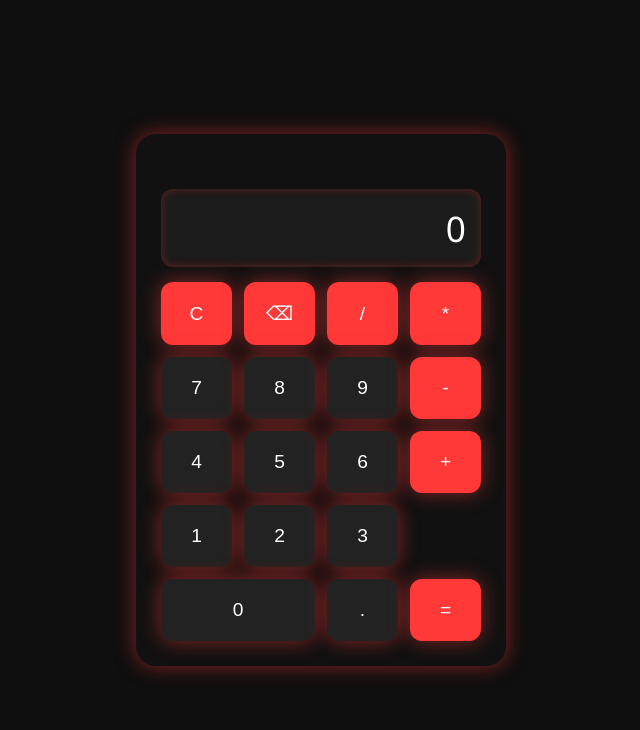
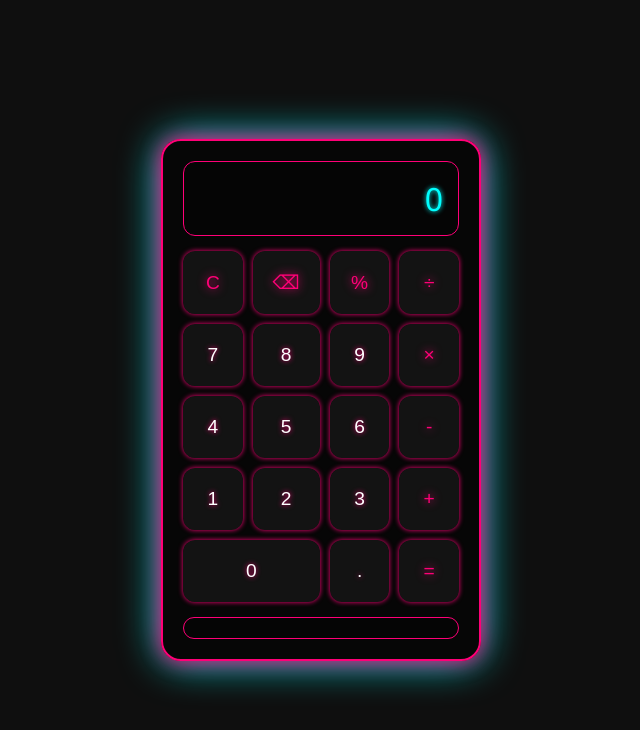
Before and after one commit to kenzokonbrut/Web-Calc-KenzoVerse, a plain HTML site: page index.html in a window 1280 px wide. Shown: the whole page, without its empty margins (319-959 px from the left). Drawn offline with Linux system fonts and the light colour scheme.

Commit message:
Update index.html

```diff
--- a/index.html
+++ b/index.html
@@ -3,21 +3,21 @@
 <head>
 <meta charset="UTF-8">
 <meta name="viewport" content="width=device-width, initial-scale=1.0">
-<title>KenzoVerse Smart Calculator</title>
+<title>KenzoVerse Neon Calculator</title>
 <style>
 :root {
   --bg: #0f0f0f;
-  --display-bg: #1b1b1b;
-  --btn-bg: #222;
-  --btn-hover: #ff3838;
-  --btn-active: #ff5c5c;
-  --text: #fff;
-  --accent: #ff3838;
-  --shadow: 0 0 20px rgba(255,56,56,0.5);
+  --text: #ffffff;
+  --accent: #ff0077;
+  --accent2: #00ffff;
+  --btn-bg: rgba(255,255,255,0.05);
+  --shadow: 0 0 10px var(--accent);
+  --shadow2: 0 0 20px var(--accent2);
 }
 
+* { box-sizing: border-box; margin: 0; padding: 0; }
+
 body {
-  margin: 0;
   font-family: 'Segoe UI', sans-serif;
   background: var(--bg);
   color: var(--text);
@@ -28,39 +28,32 @@ body {
 }
 
 .calculator {
-  background: #111;
-  padding: 25px;
+  background: rgba(0,0,0,0.6);
+  border: 2px solid var(--accent);
   border-radius: 20px;
-  box-shadow: var(--shadow);
+  padding: 20px;
   width: 320px;
-}
-
-.history {
-  font-size: 0.9rem;
-  min-height: 25px;
-  color: var(--accent);
-  text-align: right;
-  margin-bottom: 5px;
-  opacity: 0.7;
-  overflow-x: auto;
+  box-shadow: 0 0 20px var(--accent), 0 0 40px var(--accent2);
 }
 
 .display {
-  background: var(--display-bg);
-  color: var(--text);
-  font-size: 2.2rem;
+  background: rgba(0,0,0,0.2);
+  border: 1px solid var(--accent);
+  border-radius: 12px;
   padding: 15px;
-  border-radius: 12px;
+  font-size: 2rem;
   text-align: right;
   margin-bottom: 15px;
+  min-height: 50px;
   overflow-x: auto;
-  box-shadow: inset 0 0 10px rgba(255, 56, 56, 0.3);
+  color: var(--accent2);
+  text-shadow: 0 0 5px var(--accent2);
 }
 
 .buttons {
   display: grid;
   grid-template-columns: repeat(4, 1fr);
-  gap: 12px;
+  gap: 10px;
 }
 
 button {
@@ -71,148 +64,123 @@ button {
   background: var(--btn-bg);
   color: var(--text);
   cursor: pointer;
-  transition: all 0.2s ease;
-  box-shadow: var(--shadow);
+  box-shadow: 0 0 5px var(--accent);
+  transition: all 0.2s;
+  text-shadow: 0 0 5px var(--accent);
 }
 
 button:hover {
-  background: var(--btn-hover);
-  transform: scale(1.05);
+  transform: scale(1.1);
+  box-shadow: 0 0 15px var(--accent), 0 0 30px var(--accent2);
 }
 
-button:active {
-  background: var(--btn-active);
-  transform: scale(0.95);
-  box-shadow: 0 0 10px rgba(255,56,56,0.8);
+button.operator {
+  color: var(--accent);
+  text-shadow: 0 0 10px var(--accent);
 }
 
-.operator {
-  background: var(--accent);
-}
-
-.operator:hover {
-  background: #ff5c5c;
-}
-
-.span-two {
+button.double {
   grid-column: span 2;
 }
 
-@media(max-width: 400px) {
-  .calculator {
-    width: 90%;
-    padding: 15px;
-  }
-  .display {
-    font-size: 1.8rem;
-    padding: 10px;
-  }
-  button {
-    padding: 15px;
-    font-size: 1rem;
-  }
+.history {
+  margin-top: 15px;
+  max-height: 100px;
+  overflow-y: auto;
+  background: rgba(0,0,0,0.2);
+  border: 1px solid var(--accent);
+  border-radius: 12px;
+  padding: 10px;
+  font-size: 0.9rem;
+  color: var(--accent2);
+}
+
+.history-item {
+  margin-bottom: 5px;
 }
 </style>
 </head>
 <body>
-  <div class="calculator">
-    <div class="history" id="history"></div>
-    <div class="display" id="display">0</div>
-    <div class="buttons">
-      <button class="operator" id="clear">C</button>
-      <button class="operator" id="delete">⌫</button>
-      <button class="operator" id="divide">/</button>
-      <button class="operator" id="multiply">*</button>
 
-      <button class="num">7</button>
-      <button class="num">8</button>
-      <button class="num">9</button>
-      <button class="operator" id="subtract">-</button>
+<div class="calculator">
+  <div class="display" id="display">0</div>
+  <div class="buttons">
+    <button class="operator" data-value="C">C</button>
+    <button class="operator" data-value="⌫">⌫</button>
+    <button class="operator" data-value="%">%</button>
+    <button class="operator" data-value="÷">÷</button>
 
-      <button class="num">4</button>
-      <button class="num">5</button>
-      <button class="num">6</button>
-      <button class="operator" id="add">+</button>
+    <button data-value="7">7</button>
+    <button data-value="8">8</button>
+    <button data-value="9">9</button>
+    <button class="operator" data-value="×">×</button>
 
-      <button class="num">1</button>
-      <button class="num">2</button>
-      <button class="num">3</button>
-      <button class="num span-two">0</button>
-      <button class="num">.</button>
-      <button class="operator" id="equals">=</button>
-    </div>
+    <button data-value="4">4</button>
+    <button data-value="5">5</button>
+    <button data-value="6">6</button>
+    <button class="operator" data-value="-">-</button>
+
+    <button data-value="1">1</button>
+    <button data-value="2">2</button>
+    <button data-value="3">3</button>
+    <button class="operator" data-value="+">+</button>
+
+    <button class="double" data-value="0">0</button>
+    <button data-value=".">.</button>
+    <button class="operator" data-value="=">=</button>
   </div>
+  <div class="history" id="history"></div>
+</div>
 
 <script>
 const display = document.getElementById('display');
+const buttons = document.querySelectorAll('button');
 const historyEl = document.getElementById('history');
+
 let current = '';
-let result = '';
+let history = JSON.parse(localStorage.getItem('calcHistory')) || [];
 
-const numbers = document.querySelectorAll('.num');
-const operators = document.querySelectorAll('.operator');
+function updateDisplay() {
+  display.textContent = current || '0';
+}
 
-numbers.forEach(num => {
-  num.addEventListener('click', () => {
-    if (current === '0' && num.textContent !== '.') current = '';
-    current += num.textContent;
-    display.textContent = current;
+function addHistory(item) {
+  history.push(item);
+  if(history.length > 10) history.shift();
+  localStorage.setItem('calcHistory', JSON.stringify(history));
+  renderHistory();
+}
+
+function renderHistory() {
+  historyEl.innerHTML = history.map(h => `<div class="history-item">${h}</div>`).join('');
+}
+
+renderHistory();
+
+buttons.forEach(btn => {
+  btn.addEventListener('click', () => {
+    const val = btn.dataset.value;
+
+    if(val === 'C') {
+      current = '';
+    } else if(val === '⌫') {
+      current = current.slice(0, -1);
+    } else if(val === '=') {
+      try {
+        const result = eval(current.replace(/×/g,'*').replace(/÷/g,'/').replace(/%/g,'/100'));
+        addHistory(`${current} = ${result}`);
+        current = result;
+      } catch {
+        current = 'Error';
+      }
+    } else {
+      current += val;
+    }
+
+    updateDisplay();
   });
 });
+</script>
 
-document.getElementById('clear').addEventListener('click', () => {
-  current = '';
-  result = '';
-  display.textContent = '0';
-  historyEl.textContent = '';
-});
-
-document.getElementById('delete').addEventListener('click', () => {
-  current = current.slice(0, -1);
-  display.textContent = current || '0';
-});
-
-document.getElementById('add').addEventListener('click', () => appendOperator('+'));
-document.getElementById('subtract').addEventListener('click', () => appendOperator('-'));
-document.getElementById('multiply').addEventListener('click', () => appendOperator('*'));
-document.getElementById('divide').addEventListener('click', () => appendOperator('/'));
-
-function appendOperator(op) {
-  if (current === '' && result !== '') current = result;
-  if (current.slice(-1).match(/[\+\-\*\/]/)) {
-    current = current.slice(0, -1);
-  }
-  current += op;
-  display.textContent = current;
-}
-
-document.getElementById('equals').addEventListener('click', () => {
-  try {
-    result = eval(current);
-    historyEl.textContent = current + ' =';
-    display.textContent = result;
-    current = '';
-  } catch {
-    display.textContent = 'Error';
-    current = '';
-  }
-});
-
-// Keyboard support
-document.addEventListener('keydown', (e) => {
-  if (!isNaN(e.key) || e.key === '.') {
-    current += e.key;
-    display.textContent = current;
-  } else if (['+', '-', '*', '/'].includes(e.key)) {
-    appendOperator(e.key);
-  } else if (e.key === 'Enter') {
-    document.getElementById('equals').click();
-  } else if (e.key === 'Backspace') {
-    document.getElementById('delete').click();
-  } else if (e.key.toLowerCase() === 'c') {
-    document.getElementById('clear').click();
-  }
-});
-</script>
 </body>
 </html>
```
